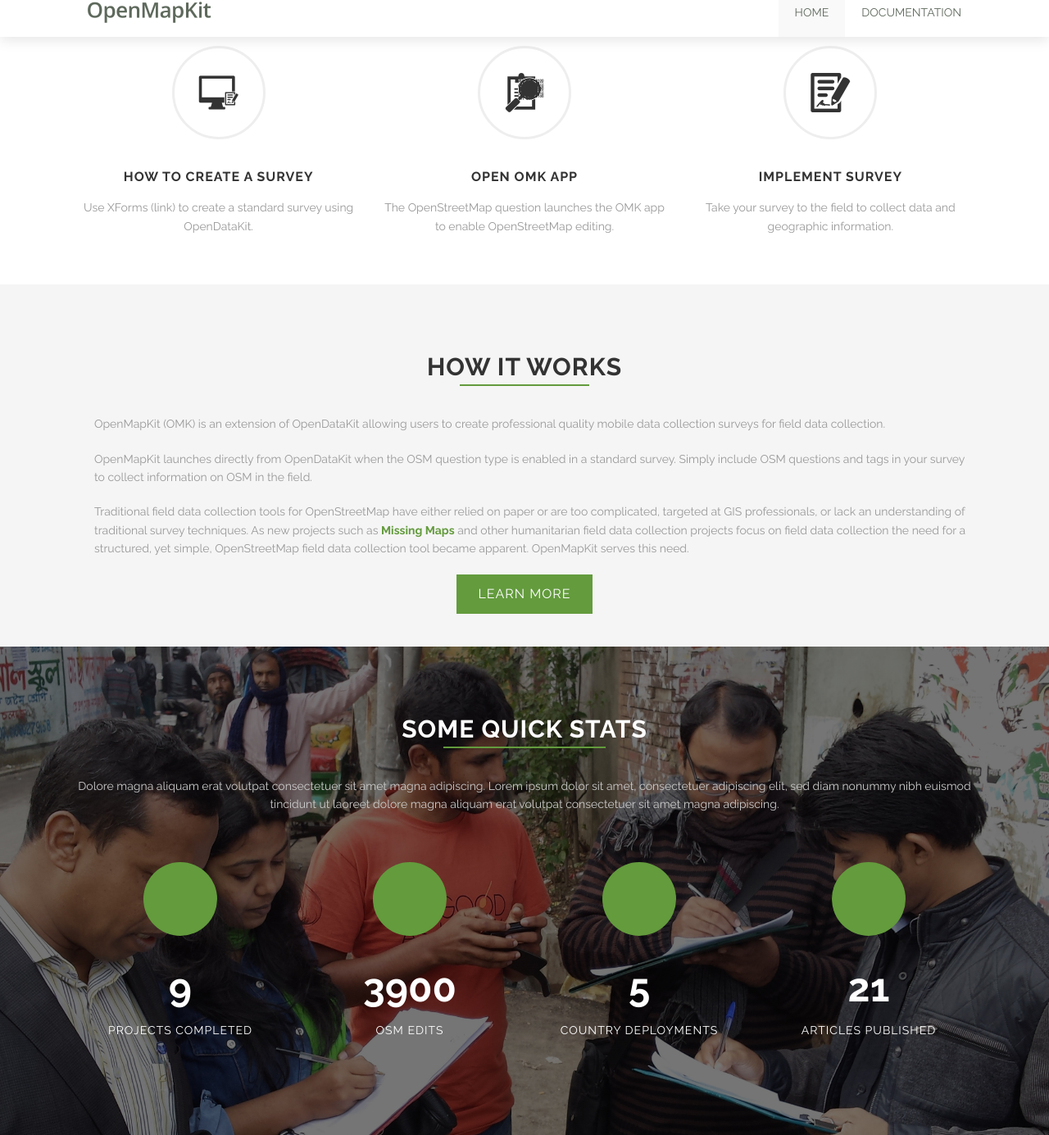
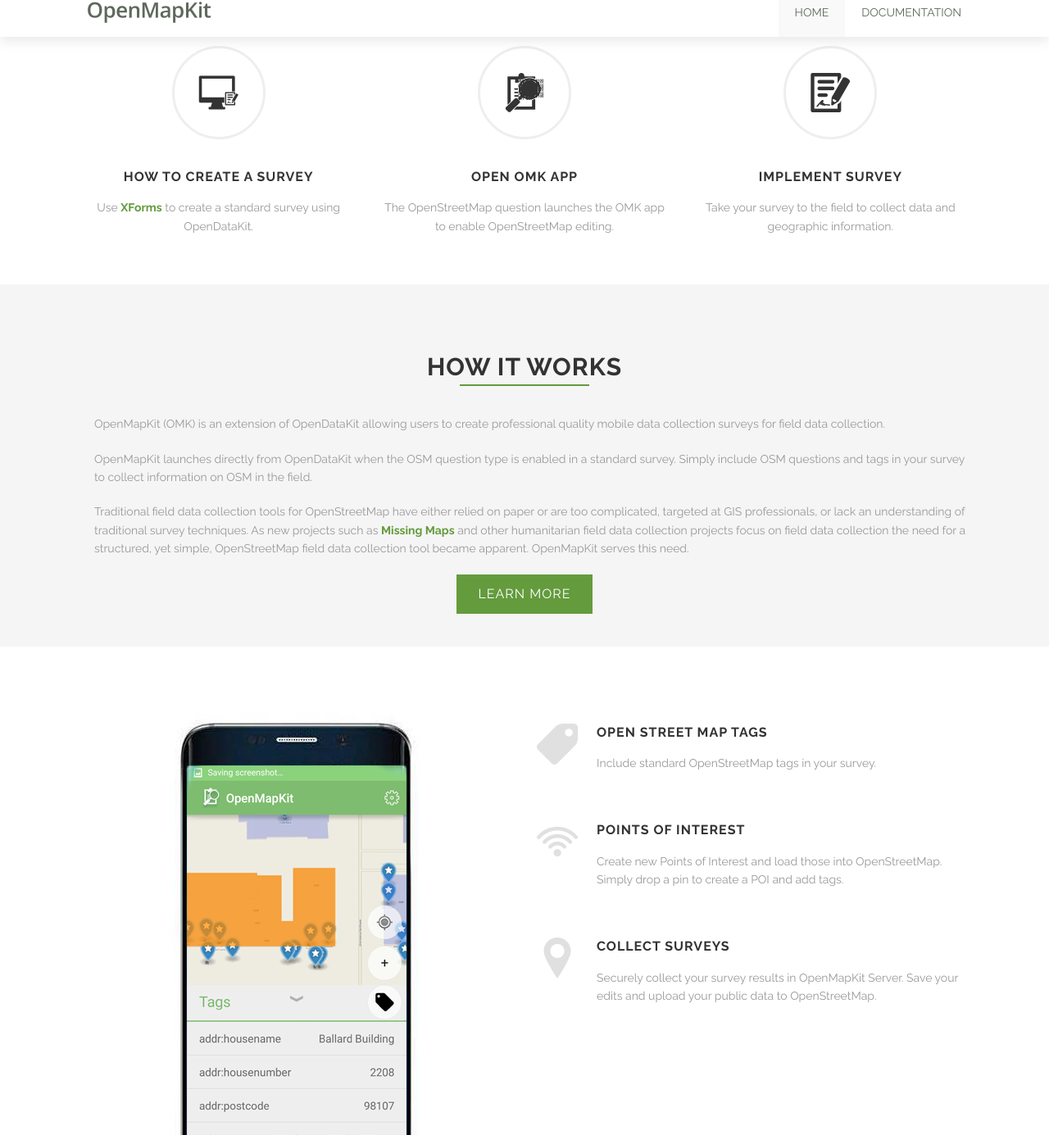
Before and after one commit to posm/OpenMapKitWebsite, a Jekyll site: the page built from index.html, in a window 1280 px wide and 1400 px high, scrolled down 739 px, cut to the strip 15-1400 px from the top of the window. Shown: the whole strip at 82% size. Built offline with Jekyll 4.4.1, drawn with Linux system fonts in a browser that asks for light colours.

Commit message:
more fixes

```diff
--- a/_data/index.json
+++ b/_data/index.json
@@ -100,7 +100,7 @@
     {
       "icon": "icn-icon_survey",
       "title": "How to create a survey",
-      "description": "Use XForms (link) to create a standard survey using OpenDataKit.",
+      "description": "Use <a href = http://xlsform.org/>XForms</a> to create a standard survey using OpenDataKit.",
       "link_to": "docs_odkformsforomk.html"
     },
     {
--- a/index.html
+++ b/index.html
@@ -96,7 +96,7 @@
   </div>
 
 </div>
-
+<!--
 <div class='full parallax' style='background-image: url(images/parallax_bg.jpg); color: #fff;'>
   <div class='row'>
     <div class='large-12 columns'>
@@ -122,7 +122,7 @@
   </div>
   <div class='two spacing'></div>
 </div>
-
+-->
 <div class='full'>
   <div class='row'>
     <div class='medium-6 columns text-center'>
```
Also changed, not shown: _includes/OpenDataKit-Forms-for-OpenMapKit.md (+1 -1 lines).
